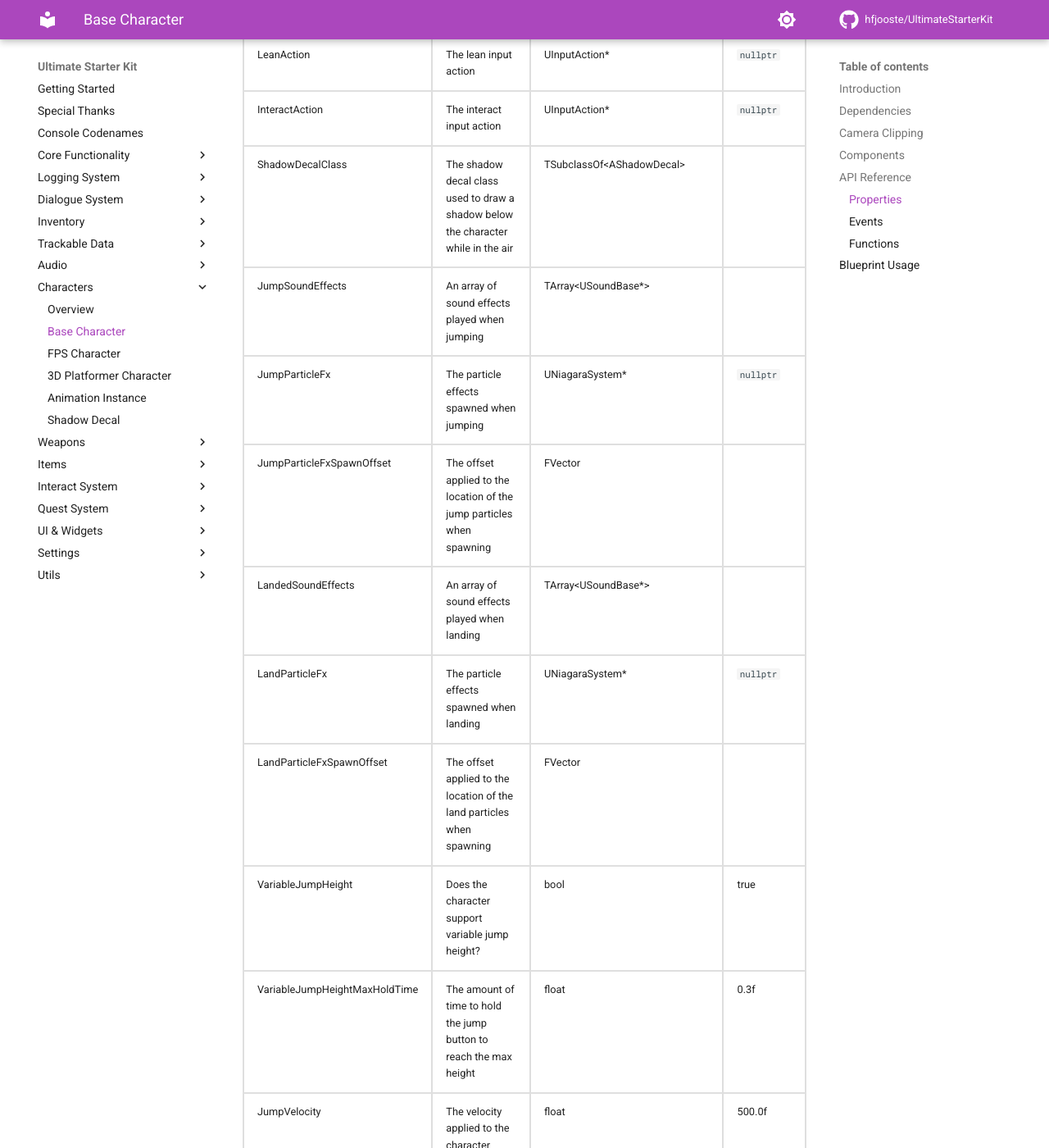
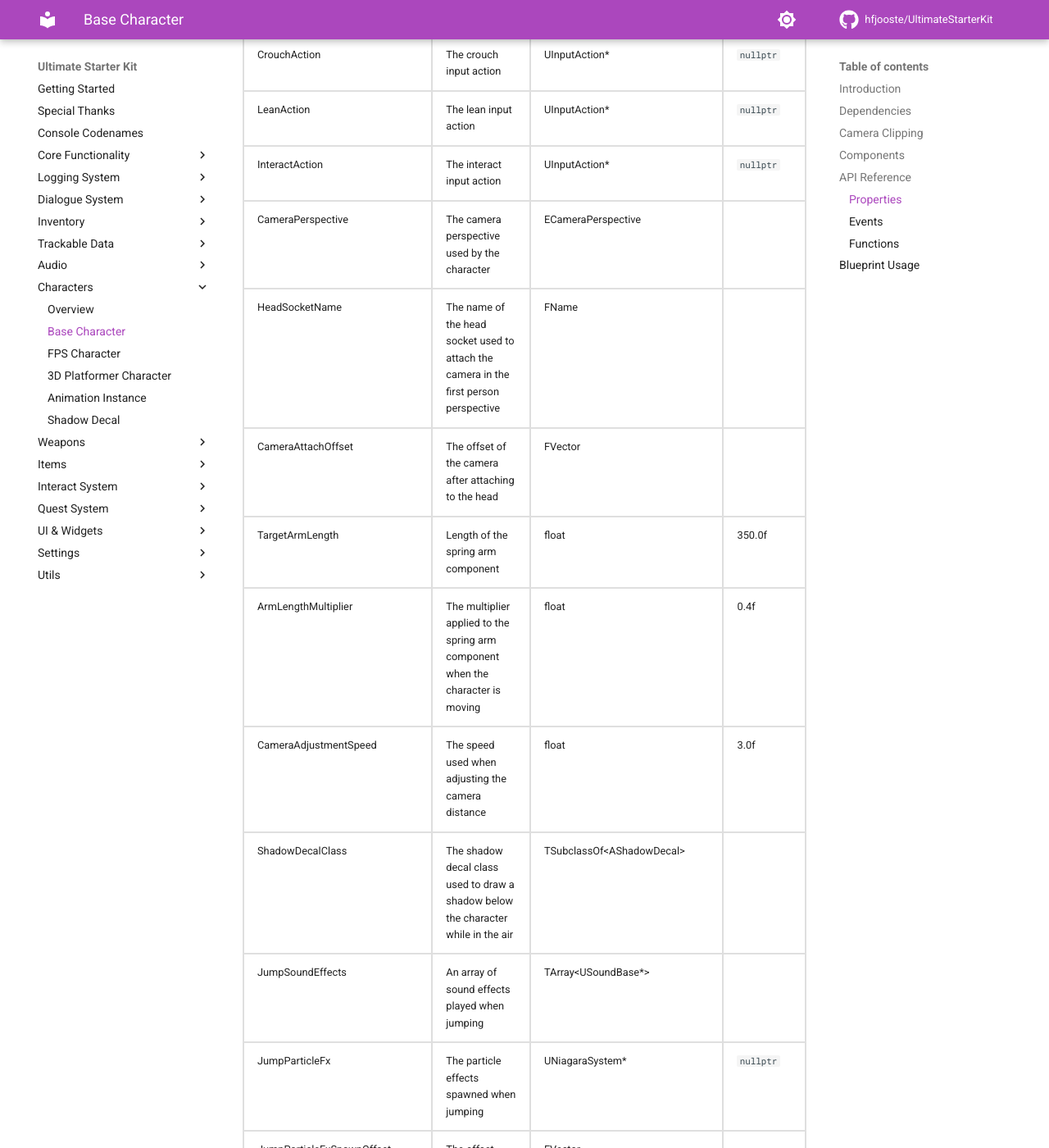
Before and after one commit to hfjooste/UltimateStarterKit, an MkDocs documentation site: the page built from docs/uskcharacter.md, in a window 1280 px wide and 1400 px high, scrolled down 2054 px. Shown: the whole window at 82% size. Built offline with MkDocs 1.6.1 and Material for MkDocs 9.7.7, drawn with Linux system fonts in a browser that asks for light colours; comment, search, counter and statistics services are not loaded; some of the changed text lies outside the part shown.

Commit message:
Updated documentation

```diff
--- a/docs/uskcharacter.md
+++ b/docs/uskcharacter.md
@@ -23,6 +23,11 @@ The <code>USKCharacter</code> uses the following components:
 		<td>CameraComponent</td>
 		<td>The camera used by the character</td>
 		<td>UCameraComponent*</td>
+	</tr>
+	<tr>
+		<td>SpringArmComponent</td>
+		<td>The spring arm component responsible for controlling the distance of the camera</td>
+		<td>USpringArmComponent*</td>
 	</tr>
 	<tr>
 		<td>CrouchTimeline</td>
@@ -122,6 +127,42 @@ The <code>USKCharacter</code> uses the following components:
 		<td>The interact input action</td>
 		<td>UInputAction*</td>
 		<td><code>nullptr</code></td>
+	</tr>
+	<tr>
+		<td>CameraPerspective</td>
+		<td>The camera perspective used by the character</td>
+		<td>ECameraPerspective</td>
+		<td></td>
+	</tr>
+	<tr>
+		<td>HeadSocketName</td>
+		<td>The name of the head socket used to attach the camera in the first person perspective</td>
+		<td>FName</td>
+		<td></td>
+	</tr>
+	<tr>
+		<td>CameraAttachOffset</td>
+		<td>The offset of the camera after attaching to the head</td>
+		<td>FVector</td>
+		<td></td>
+	</tr>
+	<tr>
+		<td>TargetArmLength</td>
+		<td>Length of the spring arm component</td>
+		<td>float</td>
+		<td>350.0f</td>
+	</tr>
+	<tr>
+		<td>ArmLengthMultiplier</td>
+		<td>The multiplier applied to the spring arm component when the character is moving</td>
+		<td>float</td>
+		<td>0.4f</td>
+	</tr>
+	<tr>
+		<td>CameraAdjustmentSpeed</td>
+		<td>The speed used when adjusting the camera distance</td>
+		<td>float</td>
+		<td>3.0f</td>
 	</tr>
 	<tr>
 		<td>ShadowDecalClass</td>
@@ -496,6 +537,18 @@ The <code>USKCharacter</code> uses the following components:
 		<td><strong>UCameraComponent*</strong><br/>The camera used by the character</td>
 	</tr>
 	<tr>
+		<td>GetSpringArmComponent</td>
+		<td>Get the spring arm component of the character</td>
+		<td></td>
+		<td><strong>USpringArmComponent*</strong><br/>The spring arm component responsible for controlling the distance of the camera</td>
+	</tr>
+	<tr>
+		<td>GetCameraPerspective</td>
+		<td>Get the current camera perspective</td>
+		<td></td>
+		<td><strong>ECameraPerspective</strong><br/>The current camera perspective</td>
+	</tr>
+	<tr>
 		<td>SetWeapon</td>
 		<td>Set the current weapon used by the character</td>
 		<td><strong>NewWeapon (AWeapon*)</strong><br/>The new weapon</td>
@@ -506,6 +559,12 @@ The <code>USKCharacter</code> uses the following components:
 		<td>Get the current weapon used by the character</td>
 		<td></td>
 		<td><strong>AWeapon*</strong><br/>The current weapon used by the character</td>
+	</tr>
+	<tr>
+		<td>HasWeapon</td>
+		<td>Check if the character has a weapon</td>
+		<td></td>
+		<td><strong>bool</strong><br/>A boolean value indicating if the character has a weapon</td>
 	</tr>
 	<tr>
 		<td>IsCrouching</td>
```
Also changed, not shown: Tools/docs/usage/FpsCharacter.md (deleted, +0 -2 lines), Tools/docs/usage/PlatformerCharacter.md (deleted, +0 -2 lines), docs/allowedcollector.md (+2 -6 lines), docs/characteranimationinstance.md (+12 -0 lines), 1 other file.
